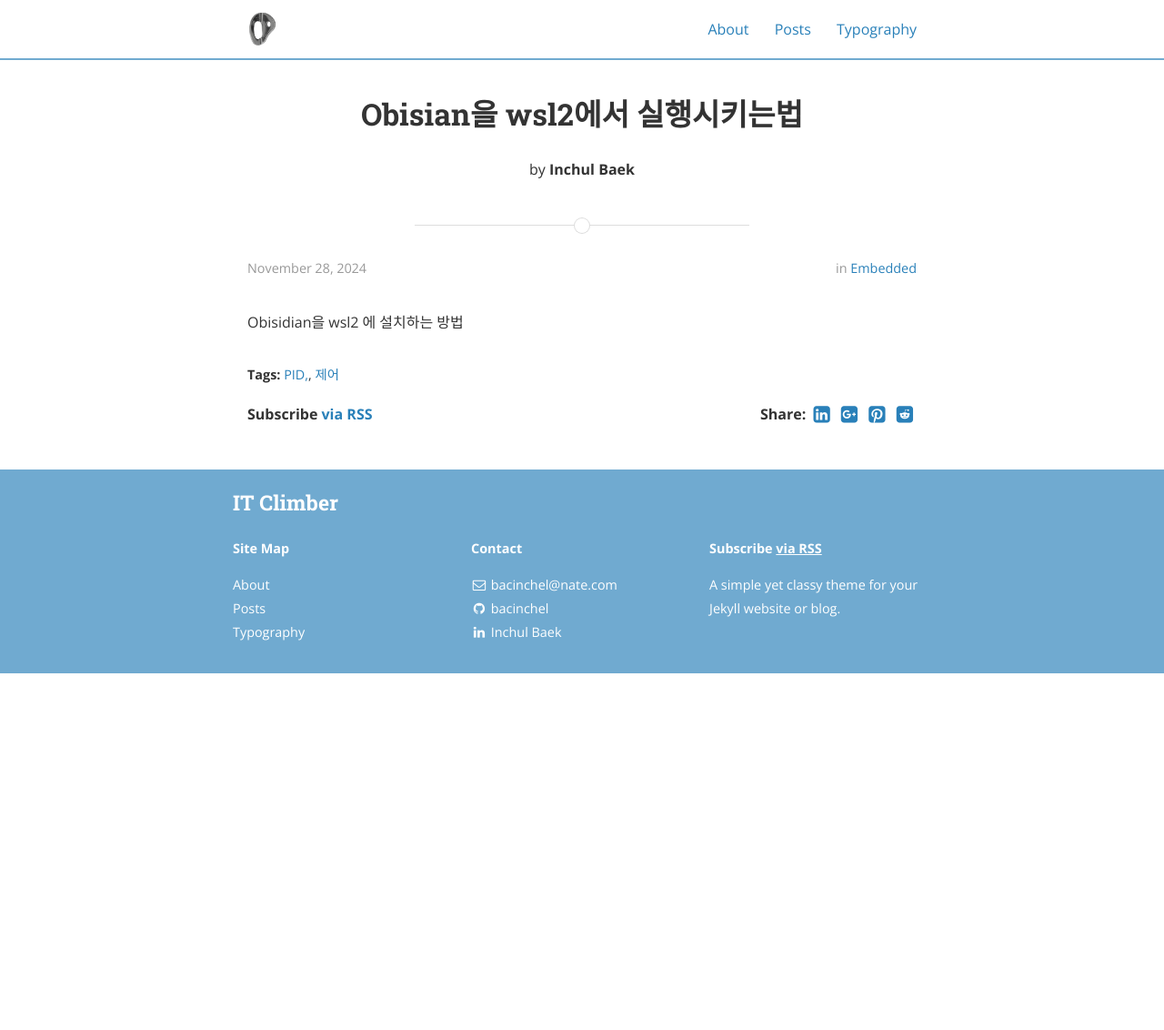
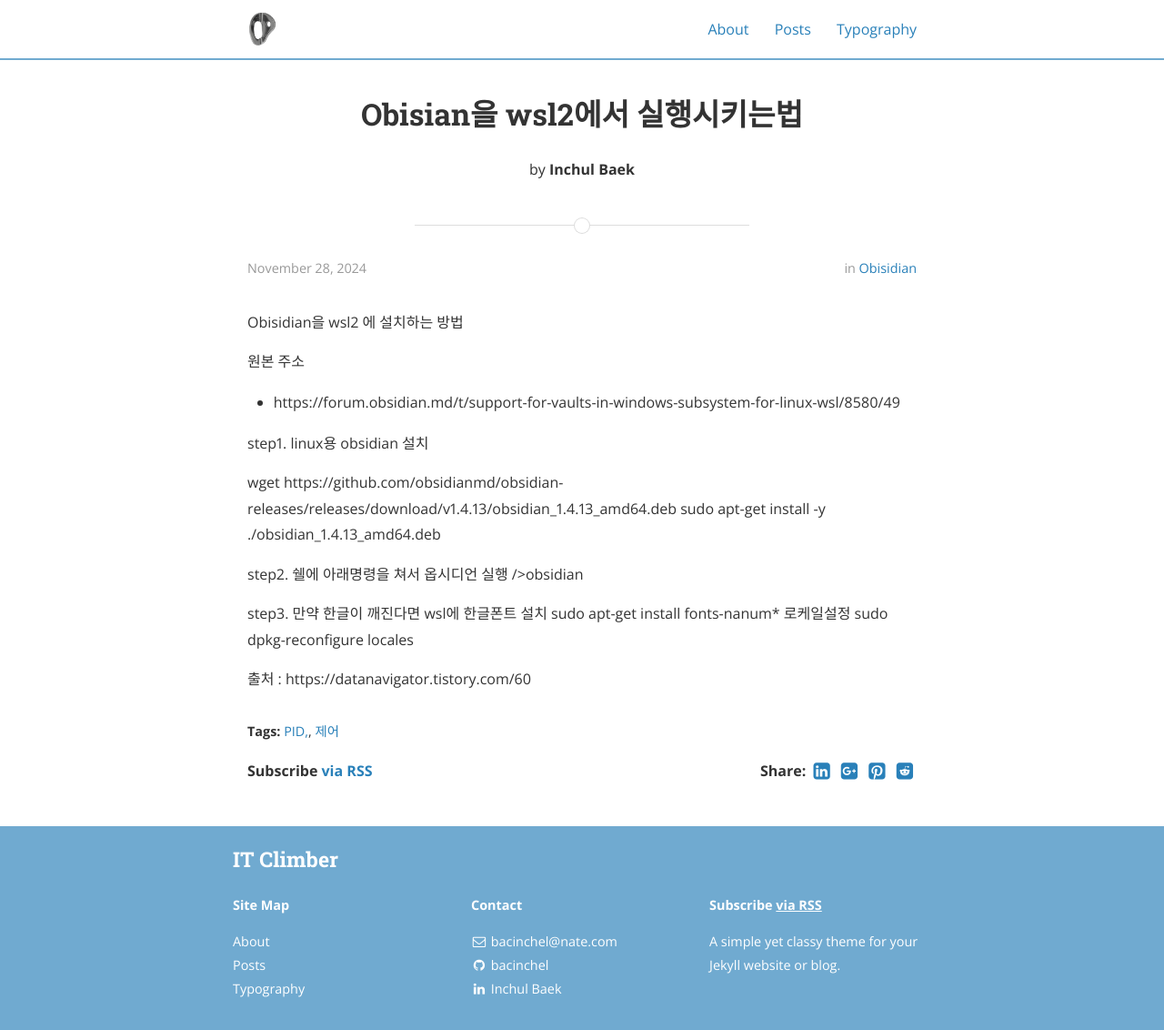
Before and after one commit to bacinchel/bacinchel.github.io, a Jekyll site: the page built from _posts/2024-11-28-obsidian_wsl_install.markdown, in a window 1280 px wide. Shown: the whole page at 91% size. Built offline with Jekyll 4.4.1, drawn with Linux system fonts in a browser that asks for light colours; nearby versions of some CDN libraries; before the commit the page ends 900 px from its top, so only the background shows below that.

Commit message:
Update 2024-11-28-obsidian_wsl_install.markdown

```diff
--- a/_posts/2024-11-28-obsidian_wsl_install.markdown
+++ b/_posts/2024-11-28-obsidian_wsl_install.markdown
@@ -3,8 +3,28 @@
 title:  "Obisian을 wsl2에서 실행시키는법"
 date:   2024-11-28 16:00:00
 author: Inchul Baek
-categories: Embedded
+categories: Obisidian
 tags: PID, 제어
 ---
 
 Obisidian을 wsl2 에 설치하는 방법
+
+원본 주소
+- https://forum.obsidian.md/t/support-for-vaults-in-windows-subsystem-for-linux-wsl/8580/49
+
+
+step1. linux용 obsidian 설치
+
+wget https://github.com/obsidianmd/obsidian-releases/releases/download/v1.4.13/obsidian_1.4.13_amd64.deb
+sudo apt-get install -y ./obsidian_1.4.13_amd64.deb
+
+step2. 쉘에 아래명령을 쳐서 옵시디언 실행
+/>obsidian
+
+
+step3. 만약 한글이 깨진다면 wsl에 한글폰트 설치
+sudo apt-get install fonts-nanum*
+로케일설정
+sudo dpkg-reconfigure locales
+
+출처 : https://datanavigator.tistory.com/60
```
